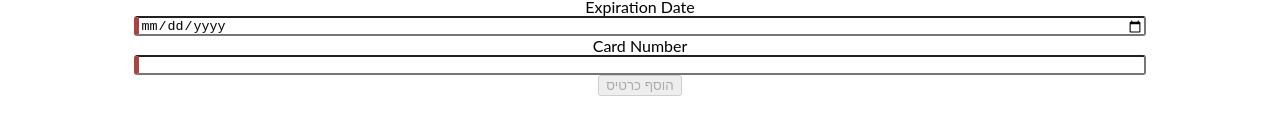
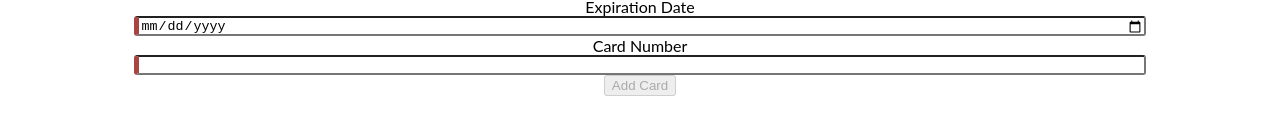
Before and after one commit to maxdevbp/angular-max-credit-club, an Angular app: page / in a window 1280 px wide. Shown: the part 356-490 px from the top of the page. Built offline with nearby package versions, Linux system fonts and the light colour scheme.

Commit message:
7 files modified

```diff
--- a/src/app/add-new-card/add-new-card.component.html
+++ b/src/app/add-new-card/add-new-card.component.html
@@ -27,7 +27,7 @@
   required="required">
   </div>
   <div>
-    <button type="submit" [disabled]="!addCardForm.valid">הוסף כרטיס</button>
+    <button type="submit" [disabled]="!addCardForm.valid">Add Card</button>
   </div>
 </form>
 
--- a/src/app/credit-card/credit-card.component.css
+++ b/src/app/credit-card/credit-card.component.css
@@ -0,0 +1,3 @@
+.btnEdit {
+  background-color:yellow;
+}
--- a/src/app/credit-card/credit-card.component.html
+++ b/src/app/credit-card/credit-card.component.html
@@ -11,13 +11,15 @@
     </tr>
     <tr *ngFor="let card of service._creditcards">
       <td> {{card.firstName}} </td>
-      <td> {{card.lastName}} </td>
+      <td > {{card.lastName}} </td>
       <td> {{card.expirationDate | date: 'MM/yy'}} </td>
       <td> {{card.cardNumber}} </td>
-      <td> <button (click)="edit();service.editCard(card)">Edit</button> </td>
+      <td> <button [class.btnEdit]="editClicked" (click)="edit();service.editCard(card)">Edit</button> </td>
     </tr>
     <tr *ngIf="editClicked">
+      <td colspan="5">
       <app-update-card></app-update-card>
+      </td>
     </tr>
   </table>
 
--- a/src/app/credit-card/credit-card.service.ts
+++ b/src/app/credit-card/credit-card.service.ts
@@ -32,10 +32,9 @@ _creditcards :Array<ICreditCard> = [
   expirationDate: new Date('01/10/2021'),
   cardNumber:'1234567890121107'
   },
-
   ]
 
-  firstName: string ;
+  firstName: string;
   lastName: string;
   expirationDate: Date;
   cardNumber: string;
@@ -45,8 +44,6 @@ _creditcards :Array<ICreditCard> = [
     this.lastName = card.lastName;
     this.expirationDate = new Date(card.expirationDate)
     this.cardNumber = card.cardNumber
-
-
 
     console.log(card)
   }
@@ -61,6 +58,7 @@ _creditcards :Array<ICreditCard> = [
     console.log(this._creditcards)
    // form.reset()
   }
+
 
 
 
--- a/src/app/update-card/update-card.component.css
+++ b/src/app/update-card/update-card.component.css
@@ -9,6 +9,10 @@
   margin-right: 10%;
 }
 
+.btnEdit {
+  background-color:yellow;
+}
+
 .ng-valid[required], .ng-valid.required  {
   border-left: 5px solid #42A948; /* green */
 }
--- a/src/app/update-card/update-card.component.html
+++ b/src/app/update-card/update-card.component.html
@@ -1,5 +1,5 @@
 <div class="container" style="text-align:center" >
-  <h1>Add New Card</h1>
+  <h1>Edit Card</h1>
 <form #addCardForm="ngForm" (ngSubmit)="service.addNewCard(addCardForm)">
   <div>
   <label>First Name</label>
@@ -27,7 +27,7 @@
   required="required">
   </div>
   <div>
-    <button type="submit" [disabled]="!addCardForm.valid">הוסף כרטיס</button>
+    <button  type="submit" [disabled]="!addCardForm.valid">Update</button>
   </div>
 </form>
 
--- a/src/app/update-card/update-card.component.ts
+++ b/src/app/update-card/update-card.component.ts
@@ -1,4 +1,5 @@
 import { Component, OnInit } from '@angular/core';
+import {CreditCardService} from '../credit-card/credit-card.service'
 
 @Component({
   selector: 'app-update-card',
@@ -7,7 +8,7 @@ import { Component, OnInit } from '@angular/core';
 })
 export class UpdateCardComponent implements OnInit {
 
-  constructor() { }
+  constructor(public service: CreditCardService) { }
 
   ngOnInit() {
   }
```
